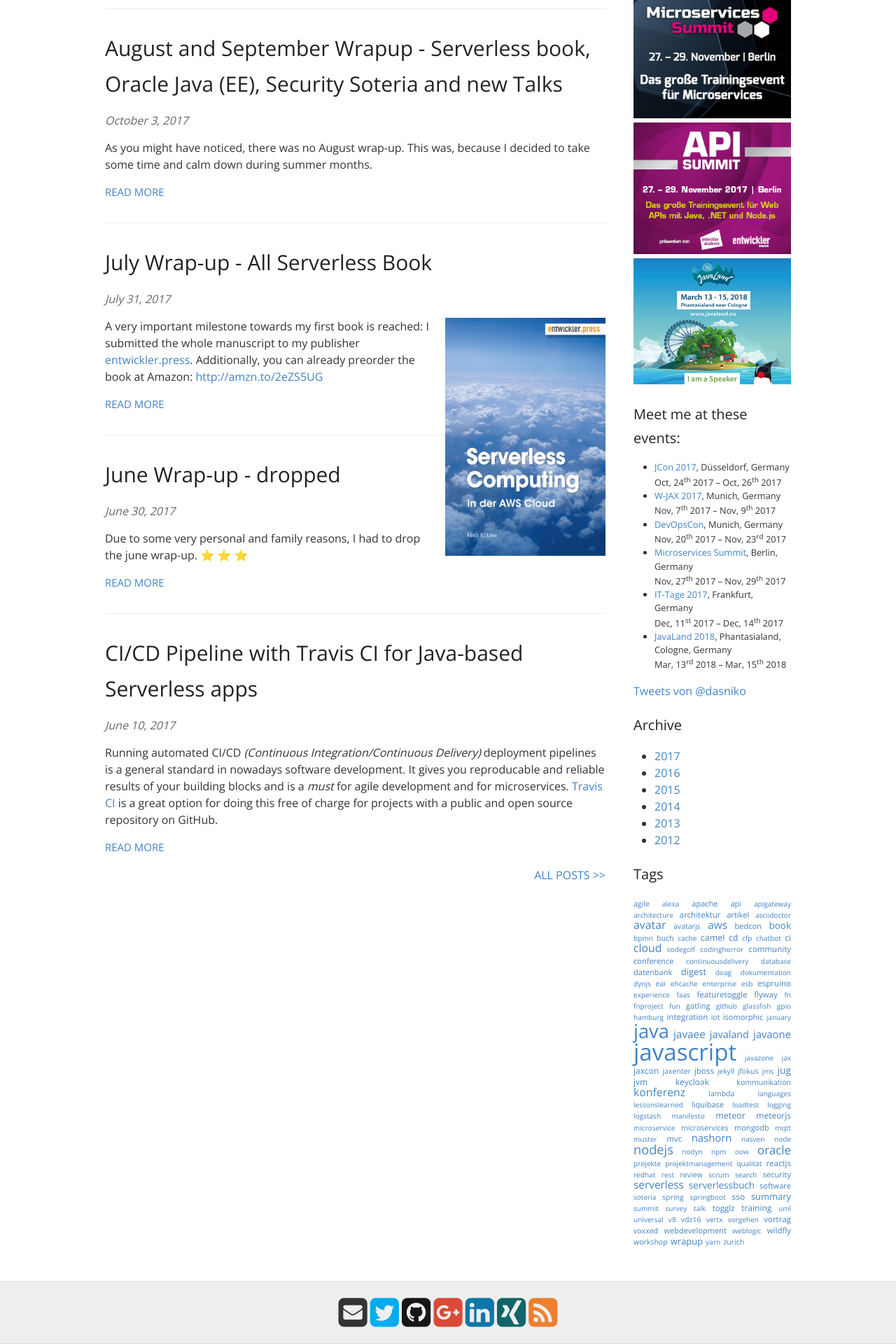
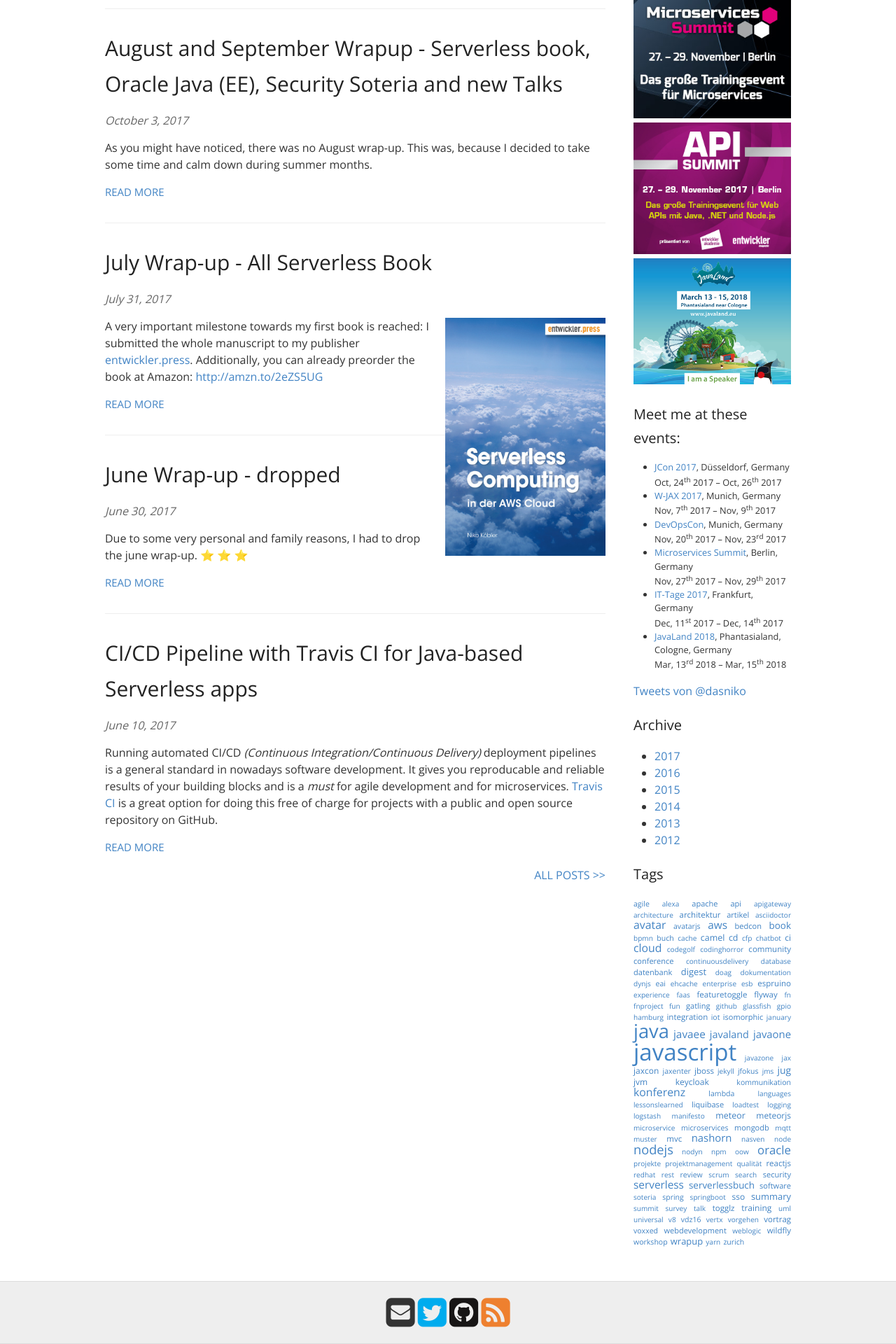
Before and after one commit to dasniko/dasniko.github.io, a Jekyll site: the page built from index.html, in a window 1280 px wide. Shown: the part 780-2700 px from the top of the page at 70% size. Built offline with Jekyll 4.4.1, drawn with Linux system fonts in a browser that asks for light colours; nearby versions of some CDN libraries; emoji names are drawn with the system emoji font; comment, search, counter and statistics services are not loaded.

Commit message:
hide some footer links (social platforms)

```diff
--- a/_config.yml
+++ b/_config.yml
@@ -22,14 +22,14 @@
   flickr:
   github: dasniko
   instagram:
-  linkedin: nkoebler
+  linkedin: #nkoebler
   pinterest:
   rss: rss
   twitter: dasniko
   stackoverflow: # your stackoverflow profile, e.g. "users/50476/bart-kiers"
   youtube: # channel/<your_long_string> or user/<user-name>
-  googleplus: +NikoKöbler
-  xing: profile/Niko_Koebler
+  googleplus: #+NikoKöbler
+  xing: #profile/Niko_Koebler
 
 
 # Enter your Disqus shortname (not your username) to enable commenting on posts
```
